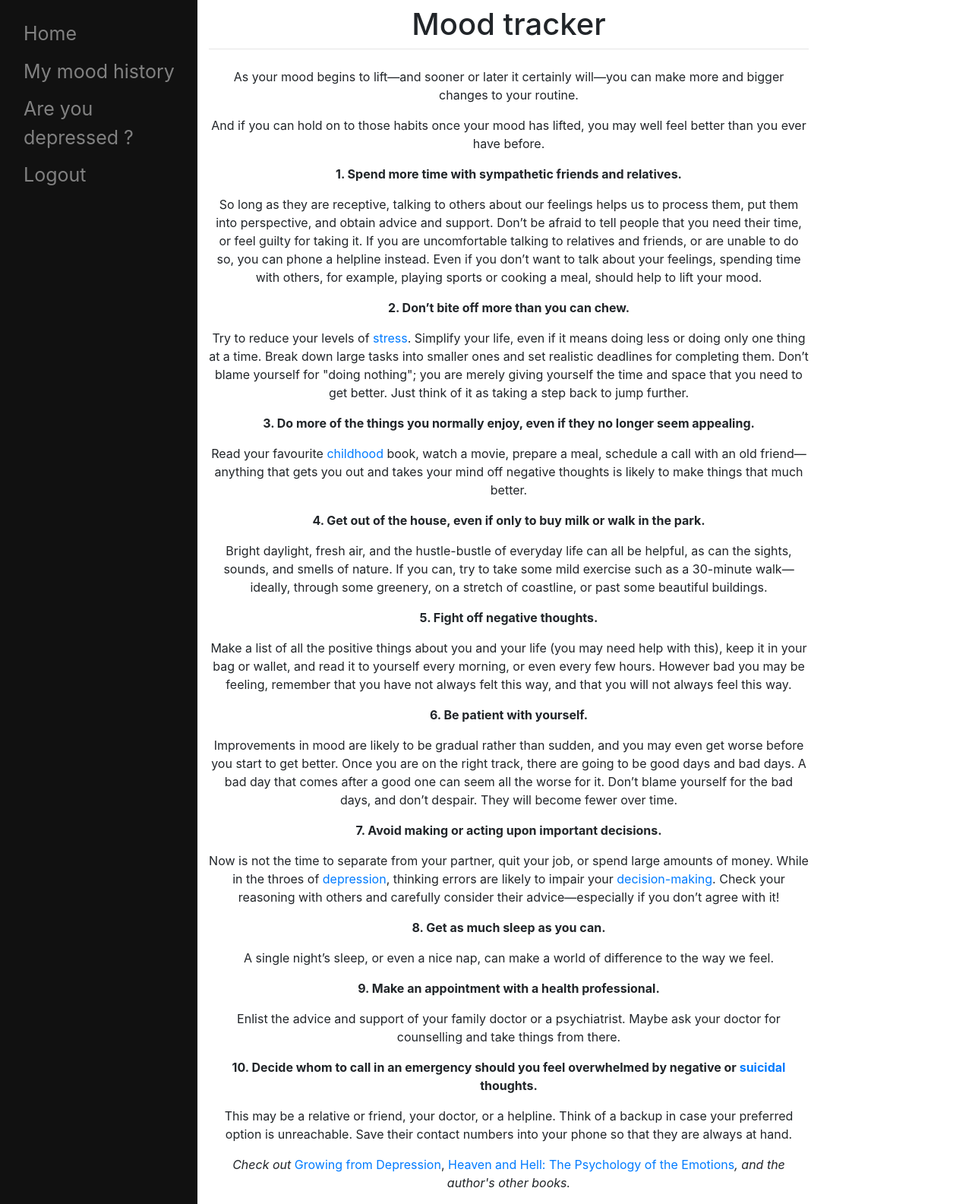
After one commit to hampet1/moodtracker, a Django app: page /home/mood_boost/ in a window 1280 px wide. The commit adds this page. Shown: the whole page at 76% size. Run offline with Django 3.2, Linux system fonts and the light colour scheme; some libraries are stand-ins or nearby versions.

```diff
--- a/mood/models.py
+++ b/mood/models.py
@@ -17,7 +17,7 @@ class Message(models.Model):
         return f"{self.user},{self.message},{self.date_created}"
 
 class Medication(models.Model):
-    user = models.ManyToManyField(User, blank=True, related_name="medication", null=True)
+    user = models.ManyToManyField(User, blank=True, related_name="medication")
     name_of_medication = models.CharField(max_length=64)
     # black true means that it can be empty
     description = models.TextField(blank=True, null=True)
--- a/mood/static/mood/styles.css
+++ b/mood/static/mood/styles.css
@@ -27,3 +27,10 @@
     padding: 0px 10px;
     text-align:center;
 }
+
+
+ul.no-bullets {
+  list-style-type: none;
+  margin: 0;
+  padding: 0;
+}
--- a/mood/templates/mood/layout.html
+++ b/mood/templates/mood/layout.html
@@ -5,8 +5,9 @@
     <meta charset="UTF-8">
     <title>Title</title>
     <meta charset="utf-8">
-<meta name="viewport" content="width=device-width, initial-scale=1, shrink-to-fit=no">
-<link rel="stylesheet" href="https://stackpath.bootstrapcdn.com/bootstrap/4.3.1/css/bootstrap.min.css" integrity="sha384-ggOyR0iXCbMQv3Xipma34MD+dH/1fQ784/j6cY/iJTQUOhcWr7x9JvoRxT2MZw1T" crossorigin="anonymous">
+	<meta name="viewport" content="width=device-width, initial-scale=1, shrink-to-fit=no">
+	<link rel="stylesheet" href="https://stackpath.bootstrapcdn.com/bootstrap/4.3.1/css/bootstrap.min.css" integrity="sha384-ggOyR0iXCbMQv3Xipma34MD+dH/1fQ784/j6cY/iJTQUOhcWr7x9JvoRxT2MZw1T" crossorigin="anonymous">
+	<script src="https://ajax.googleapis.com/ajax/libs/jquery/3.5.1/jquery.min.js"></script>
     <link href="{% static 'mood/styles.css' %}" rel="stylesheet">
 </head>
 <body>
@@ -16,7 +17,7 @@
     <div class="col-12">
 		<a href ="{% url 'index' %}"> Home </a>
 		<a href="{% url 'mood_history' %}">My mood history</a>
-		<a href="/2">Are you depressed ?</a>
+		<a href="{% url 'mood_boost' %}">Are you depressed ?</a>
         <a href="{% url 'logout' %}"> Logout </a>
         </div>
 	</div>
--- /dev/null
+++ b/mood/templates/mood/mood_boost.html
@@ -0,0 +1,54 @@
+<!DOCTYPE html>
+<html lang="en">
+<head>
+    <meta charset="UTF-8">
+    <title>Title</title>
+</head>
+<body>
+
+</body>{% extends 'mood/layout.html'%}
+
+
+
+
+
+
+
+{% block body %}
+<p>As your mood begins to lift—and sooner or later it certainly will—you can make more and bigger changes to your routine.</p>
+<div class="markup-replacement-slot markup-replacement-slot-0" data-slot-position="0"></div>
+<p>And if you can hold on to those habits once your mood has lifted, you may well feel better than you ever have before.</p>
+<p><strong>1. Spend more time with sympathetic friends and relatives.</strong></p>
+<p>So long as they are receptive, talking to others about our feelings helps us to process them, put them into perspective, and obtain advice and support. Don’t be afraid to tell people that you need their time, or feel guilty for taking it. If you are uncomfortable talking to relatives and friends, or are unable to do so, you can phone a helpline instead. Even if you don’t want to talk about your feelings, spending time with others, for example, playing sports or cooking a meal, should help to lift your mood.</p>
+<div class="markup-replacement-slot markup-replacement-slot-1" data-slot-position="1"></div>
+<p><strong>2. Don’t bite off more than you can chew. </strong></p>
+<p>Try to reduce your levels of <a href="https://www.psychologytoday.com/au/basics/stress" title="Psychology Today looks at stress" class="basics-link" hreflang="en">stress</a>. Simplify your life, even if it means doing less or doing only one thing at a time. Break down large tasks into smaller ones and set realistic deadlines for completing them. Don’t blame yourself for "doing nothing"; you are merely giving yourself the time and space that you need to get better. Just think of it as taking a step back to jump further.</p>
+<div class="markup-replacement-slot markup-replacement-slot-2" data-slot-position="2"></div>
+<p><strong>3. Do more of the things you normally enjoy, even if they no longer seem appealing. </strong></p>
+<p>Read your favourite <a href="https://www.psychologytoday.com/au/basics/child-development" title="Psychology Today looks at childhood" class="basics-link" hreflang="en">childhood</a> book, watch a movie, prepare a meal, schedule a call with an old friend—anything that gets you out and takes your mind off negative thoughts is likely to make things that much better.</p>
+<p><strong>4. Get out of the house, even if only to buy milk or walk in the park.</strong></p>
+<div class="markup-replacement-slot markup-replacement-slot-3" data-slot-position="3"></div>
+<p>Bright daylight, fresh air, and the hustle-bustle of everyday life can all be helpful, as can the sights, sounds, and smells of nature. If you can, try to take some mild exercise such as a 30-minute walk—ideally, through some greenery, on a stretch of coastline, or past some beautiful buildings.</p>
+<p><strong>5. Fight off negative thoughts. </strong></p>
+<div class="markup-replacement-slot markup-replacement-slot-4" data-slot-position="4"></div>
+<p>Make a list of all the positive things about you and your life (you may need help with this), keep it in your bag or wallet, and read it to yourself every morning, or even every few hours. However bad you may be feeling, remember that you have not always felt this way, and that you will not always feel this way.</p>
+<div class="markup-replacement-slot markup-replacement-slot-5" data-slot-position="5"></div>
+<p><strong>6. Be patient with yourself.</strong></p>
+<p>Improvements in mood are likely to be gradual rather than sudden, and you may even get worse before you start to get better. Once you are on the right track, there are going to be good days and bad days. A bad day that comes after a good one can seem all the worse for it. Don’t blame yourself for the bad days, and don’t despair. They will become fewer over time.</p>
+<div class="markup-replacement-slot markup-replacement-slot-6" data-slot-position="6"></div>
+<p><strong>7. Avoid making or acting upon important decisions.</strong></p>
+<p>Now is not the time to separate from your partner, quit your job, or spend large amounts of money. While in the throes of <a href="https://www.psychologytoday.com/au/basics/depression" title="Psychology Today looks at depression" class="basics-link" hreflang="en">depression</a>, thinking errors are likely to impair your <a href="https://www.psychologytoday.com/au/basics/decision-making" title="Psychology Today looks at decision-making" class="basics-link" hreflang="en">decision-making</a>. Check your reasoning with others and carefully consider their advice—especially if you don’t agree with it!</p>
+<div class="markup-replacement-slot markup-replacement-slot-7" data-slot-position="7"></div>
+<p><strong>8. Get as much sleep as you can.</strong></p>
+<p>A single night’s sleep, or even a nice nap, can make a world of difference to the way we feel.</p>
+<p><strong>9. Make an appointment with a health professional.</strong></p>
+<p>Enlist the advice and support of your family doctor or a psychiatrist. Maybe ask your doctor for counselling and take things from there.</p>
+<div class="markup-replacement-slot markup-replacement-slot-8" data-slot-position="8"></div>
+<p><strong>10. Decide whom to call in an emergency should you feel overwhelmed by negative or <a href="https://www.psychologytoday.com/au/basics/suicide" title="Psychology Today looks at suicidal" class="basics-link" hreflang="en">suicidal</a> thoughts.</strong></p>
+<p>This may be a relative or friend, your doctor, or a helpline. Think of a backup in case your preferred option is unreachable. Save their contact numbers into your phone so that they are always at hand.</p>
+<div class="markup-replacement-slot markup-replacement-slot-9" data-slot-position="9"></div>
+<p><em>Check out </em><a href="http://mybook.to/GrowingfromDepression">Growing from Depression</a>, <a href="http://mybook.to/Heaven_and_Hell">Heaven and Hell: The Psychology of the Emotions</a><em>, and the author's other books.</em></p>
+
+
+{% endblock %}
+</html>
--- a/mood/urls.py
+++ b/mood/urls.py
@@ -7,5 +7,6 @@ urlpatterns = [
     path('', views.index, name="index"),
     path('logout/', views.index, name="logout"),
     path('message/', views.message, name="message"),
-    path('mood_history/', views.mood_history, name="mood_history")
+    path('mood_history/', views.mood_history, name="mood_history"),
+    path('mood_boost/', views.mood_boosts, name="mood_boost")
 ]
--- a/mood/views.py
+++ b/mood/views.py
@@ -3,12 +3,32 @@ from django import forms
 
 from .models import Message, Medication
 from django.contrib.auth.models import User
-
+from django.http import JsonResponse
 # Create your views here.
 
 
+from django.template.defaulttags import register
+
+@register.filter
+def get_range(value):
+    """
+    this is the way to use range in jinja2 while working with django
+    """
+    return range(value)
+
+
 def index(request):
-    return render(request,"mood/index.html")
+    if request.user.is_authenticated:
+        user = request.user
+        cur_user = User.objects.get(id=user.id)
+
+        return render(request, "mood/index.html",
+                      {
+                          'user': user.username,
+                          # pick possible medication
+                          'meds': cur_user.medication.all()
+
+                      })
 
 
 
@@ -16,20 +36,29 @@ def message(request):
     """
     pk and id is the same thing
     message - is related_name
+    request.method == "POST"
     """
     if request.method == "POST" and request.user.is_authenticated:
         user = request.user
+
+        cur_user = User.objects.get(id=user.id)
         message = request.POST['message']
+
+        if 'med-type' in request.POST:
+            med_type = request.POST['med-type']
+        else:
+            med_type = False
+        rating = request.POST['rating']
         #medication = request.POST['medication']
         # user is the related name
+        print("med type is", med_type)
+        print("rating is: ", rating)
         Message.objects.create(user=user, message=message)
-        cur_user = User.objects.get(username="petr")
         return render(request, "mood/index.html",
                       {
                           'user':user.username,
-                          'message':Message.objects.get(pk=user.id),
+                          'message':Message.objects.get(pk=user.id)
                           # pick possible medication
-                          'meds':cur_user.medication.all()
 
                       })
 
@@ -44,6 +73,7 @@ def mood_history(request):
     '''
     if request.user.is_authenticated:
         user = request.user
+        cur_user = User.objects.get(id=user.id)
         all_messages = User.objects.get(username=user)
         return render(request, "mood/mood_history.html",
                       {
@@ -54,9 +84,13 @@ def mood_history(request):
         pass
 
 
+
 def logout(request):
     logout(request)
     return render(request, "users/login.html",
                   {
                       "message": "Logged out"
                   })
+
+def mood_boosts(request):
+    return render(request,"mood/mood_boost.html")
```
Also changed, not shown: mood/templates/mood/index.html (+36 -14 lines), mood/templates/mood/mood_history.html (+15 -3 lines), db.sqlite3, mood/migrations/0010_auto_20210820_1211.py (added), mood/migrations/0011_auto_20210820_1213.py (added).
